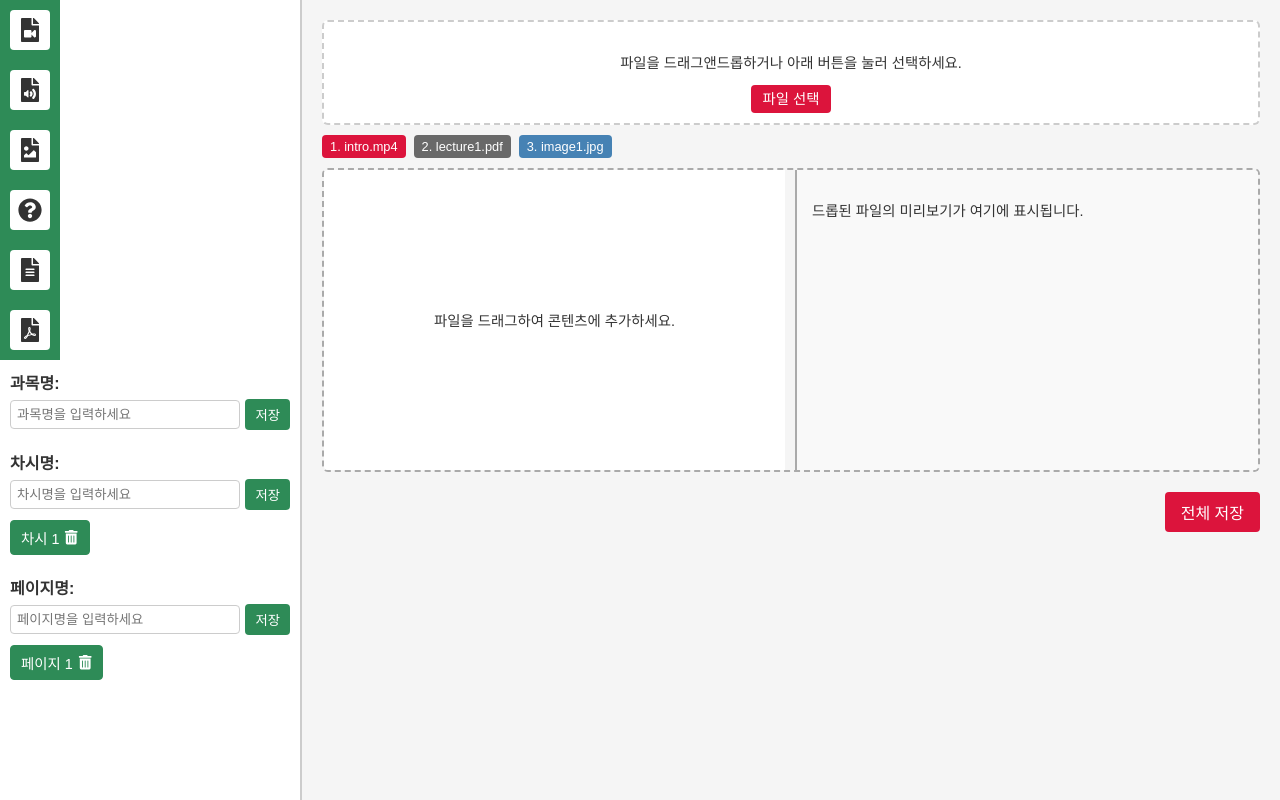
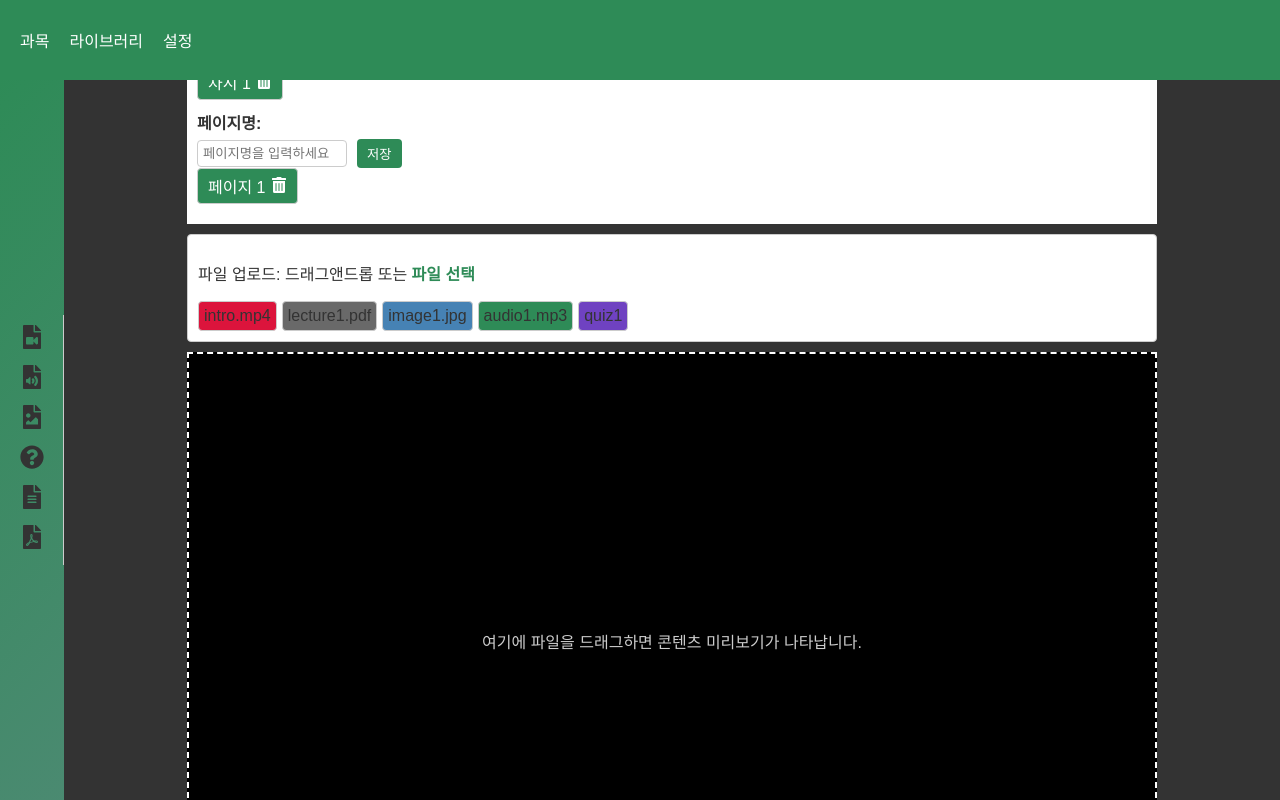
Before and after one commit to bongseok-k/my-cms, a React (Create React App) app: page /content-builder in a window 1280 px wide. Built offline with nearby package versions, Linux system fonts and the light colour scheme.

Commit message:
feat: Main builder

```diff
--- a/src/ContentBuilderPage.css
+++ b/src/ContentBuilderPage.css
@@ -1,186 +1,208 @@
-/* 전체 레이아웃 */
+/* 기본 스타일 */
 .builder-page {
+  font-family: Arial, sans-serif;
+  height: 100vh;
   display: flex;
-  height: 100vh;
-  font-family: Arial, sans-serif;
-  background: #f5f5f5;
+  flex-direction: column;
+  box-sizing: border-box;
 }
 
-/* 좌측 패널: 툴바 + 관리 영역 */
-.left-panel {
-  width: 300px;
-  background: #fff;
-  border-right: 2px solid #ccc;
+/* 상단 대메뉴 (전체 높이의 10%) */
+.top-menu {
   display: flex;
-  flex-direction: column;
+  background-color: #2E8B57;
+  color: #fff;
+  height: 10vh;
+  align-items: center;
+  padding: 0 20px;
+  box-sizing: border-box;
+}
+.top-menu-item {
+  margin-right: 20px;
+  cursor: pointer;
 }
 
-/* 툴바 (왼쪽 상단 고정) */
+/* 메인 영역 레이아웃 */
+.main-container {
+  flex: 1;
+  display: flex;
+  overflow: hidden;
+}
+
+/* 좌측 패널: 툴바 (전체 너비의 약 5%, 최소 60px) */
+.left-panel {
+  width: 5%;
+  min-width: 60px;
+  border-right: 1px solid #ccc;
+  padding: 10px;
+  box-sizing: border-box;
+}
 .library-toolbar {
-  width: 60px;
-  background: #2E8B57;
-  padding: 10px 0;
   display: flex;
   flex-direction: column;
   align-items: center;
-  gap: 20px;
+  gap: 10px;
 }
 .toolbar-item {
-  width: 40px;
-  height: 40px;
-  background: #fff;
-  border-radius: 4px;
-  display: flex;
-  justify-content: center;
-  align-items: center;
+  font-size: 24px;
   cursor: pointer;
 }
 
-/* 관리 영역 */
-.management-panel {
+/* 우측 패널: 빌더 화면 (나머지 공간) */
+.right-panel {
   flex: 1;
   padding: 10px;
-  overflow-y: auto;
+  background-color: #333;
+  color: #fff;
+  box-sizing: border-box;
+  display: flex;
+  flex-direction: column;
+  align-items: center;  /* 중앙 정렬 */
+}
+
+/* 관리 영역 (상단 부분) */
+.management-panel {
+  width: 100%;
+  max-width: 970px;
+  background-color: #fff;
+  color: #333;
+  padding: 10px;
+  margin-bottom: 10px;
+  box-sizing: border-box;
 }
 .management-section {
-  margin-bottom: 20px;
+  margin-bottom: 10px;
 }
 .section-label {
   font-weight: bold;
+  margin-bottom: 5px;
   display: block;
-  margin-bottom: 5px;
 }
 .management-row {
   display: flex;
+  gap: 10px;
   align-items: center;
-  gap: 5px;
 }
 .management-input {
-  flex: 1;
-  padding: 6px;
+  width: 150px; /* 입력창 크기 축소 */
+  padding: 5px;
   border: 1px solid #ccc;
   border-radius: 4px;
+  box-sizing: border-box;
 }
 .management-save-button {
-  padding: 6px 10px;
+  padding: 5px 10px;
   border: none;
   border-radius: 4px;
-  background: #2E8B57;
+  background-color: #2E8B57;
   color: #fff;
   cursor: pointer;
 }
-.saved-value {
-  margin-top: 5px;
-  font-size: 0.9rem;
-  color: #555;
-}
 .tabs-container {
-  margin-top: 10px;
   display: flex;
+  gap: 5px;
   flex-wrap: wrap;
-  gap: 5px;
 }
 .tab-button {
-  padding: 6px 10px;
-  background: #eee;
+  padding: 5px 10px;
+  background-color: #eee;
   border: 1px solid #ccc;
   border-radius: 4px;
   cursor: pointer;
-  font-size: 0.9rem;
-  display: flex;
-  align-items: center;
-  gap: 5px;
 }
 .tab-button.active {
-  background: #2E8B57;
+  background-color: #2E8B57;
   color: #fff;
-  border-color: #2E8B57;
 }
 .delete-icon {
+  margin-left: 5px;
   cursor: pointer;
 }
 
-/* 우측 패널: 빌더 영역 */
-.right-panel {
-  flex: 1;
-  padding: 20px;
-  overflow-y: auto;
-  display: flex;
-  flex-direction: column;
-}
-.file-upload-area {
-  border: 2px dashed #ccc;
-  padding: 15px;
-  text-align: center;
-  border-radius: 6px;
-  background: #fff;
-  font-size: 0.9rem;
+/* 라이브러리 업로드 영역 */
+.library-upload-area {
+  width: 100%;
+  max-width: 970px;
+  background-color: #fff;
+  color: #333;
+  padding: 10px;
   margin-bottom: 10px;
+  border: 1px solid #ccc;
+  border-radius: 4px;
+  box-sizing: border-box;
 }
 .upload-button {
-  margin-top: 10px;
-  padding: 6px 12px;
-  border: none;
-  border-radius: 4px;
-  background-color: #DC143C;
-  color: #fff;
+  color: #2E8B57;
+  font-weight: bold;
   cursor: pointer;
-  transition: background-color 0.3s ease;
-  font-size: 0.9rem;
-}
-.upload-button:hover {
-  background-color: #e6002c;
 }
 .uploaded-files {
   display: flex;
   flex-wrap: wrap;
-  gap: 8px;
-  margin-bottom: 10px;
+  gap: 5px;
+  margin-top: 10px;
 }
 .file-tag {
-  padding: 4px 8px;
+  padding: 5px;
+  border: 1px solid #ccc;
+  background-color: #f9f9f9;
+  cursor: move;
+  display: flex;
+  align-items: center;
   border-radius: 4px;
-  color: #fff;
-  font-size: 0.8rem;
-  cursor: grab;
+  box-sizing: border-box;
+}
+.file-tag:hover {
+  background-color: #e0e0e0;
+}
+.used-icon {
+  margin-left: 5px;
+  color: #2E8B57;
 }
 
-/* 콘텐츠 빌더 영역 (좌우 분할) */
-.content-area-wrapper {
-  display: flex;
-  gap: 10px;
-  height: 300px;
-  border: 2px dashed #aaa;
-  border-radius: 6px;
-  overflow: hidden;
+/* 미리보기 영역: 기본 크기를 970x546 (16:9 비율) */
+.preview-area {
+  width: 970px;
+  height: 546px;
+  background-color: #000;
+  border: 2px dashed #fff;
   margin-bottom: 10px;
+  position: relative;
+  box-sizing: border-box;
 }
-.drag-area {
-  flex: 1;
-  padding: 15px;
-  background: #fff;
-  display: flex;
-  align-items: center;
-  justify-content: center;
-  font-size: 0.9rem;
+.preview-area.drag-over {
+  border: 2px dashed #ff0;
 }
-.preview-area {
-  flex: 1;
-  padding: 15px;
-  background: #f9f9f9;
-  border-left: 2px solid #aaa;
-  overflow-y: auto;
-  font-size: 0.9rem;
+.preview-placeholder {
+  position: absolute;
+  top: 50%;
+  left: 50%;
+  transform: translate(-50%, -50%);
+  color: #ccc;
+  text-align: center;
+}
+.preview-content {
+  position: absolute;
+  top: 0;
+  left: 0;
+  width: 100%;
+  height: 100%;
 }
 .preview-item {
-  margin-bottom: 10px;
-  padding: 6px;
-  background: #f0f0f0;
+  position: absolute;
+  padding: 5px 10px;
+  background-color: rgba(255,255,255,0.8);
+  color: #333;
+  border: 1px solid #ccc;
+  cursor: move;
   border-radius: 4px;
+  box-sizing: border-box;
 }
 
 /* 전체 저장 버튼 */
 .global-save {
+  width: 100%;
+  max-width: 970px;
   text-align: right;
   margin-top: 10px;
 }
@@ -188,12 +210,7 @@
   padding: 8px 16px;
   border: none;
   border-radius: 4px;
-  background: #DC143C;
+  background-color: #DC143C;
   color: #fff;
   cursor: pointer;
-  font-size: 1rem;
-  transition: background 0.3s;
 }
-.global-save-button:hover {
-  background: #e6002c;
-}
--- a/src/ContentBuilderPage.js
+++ b/src/ContentBuilderPage.js
@@ -1,52 +1,48 @@
 import React, { useState } from 'react';
 import {
   FaFileVideo, FaFileAudio, FaFileImage,
-  FaQuestionCircle, FaFileAlt, FaFilePdf, FaTrashAlt
+  FaQuestionCircle, FaFileAlt, FaFilePdf,
+  FaTrashAlt, FaCheck
 } from 'react-icons/fa';
 import './ContentBuilderPage.css';
 
 function ContentBuilderPage() {
-  // 과목 관리
+  // 상단 메뉴 (예: 과목, 라이브러리, 설정)
+  const mainMenus = ['과목', '라이브러리', '설정'];
+
+  // 과목 관리 (기본 입력 기능, 실제로는 추가 기능 등 추후 구현)
   const [courseName, setCourseName] = useState("");
   const [savedCourseName, setSavedCourseName] = useState("");
 
-  // 차시(레슨) 관리
-  // 각 차시는 id, name, pages 배열을 가지며, 각 페이지는 id, name, contentItems 배열을 가짐
+  // 차시/페이지 관리 (간단한 탭 형식, 실제 작업 환경에 맞게 확장 가능)
   const [lessons, setLessons] = useState([
     { id: 1, name: "차시 1", pages: [ { id: 1, name: "페이지 1", contentItems: [] } ] }
   ]);
   const [newLessonName, setNewLessonName] = useState("");
   const [currentLessonId, setCurrentLessonId] = useState(1);
-
-  // 페이지 관리 (현재 차시 내)
   const currentLesson = lessons.find(l => l.id === currentLessonId);
   const [newPageName, setNewPageName] = useState("");
   const [currentPageId, setCurrentPageId] = useState(1);
   const currentPage = currentLesson.pages.find(p => p.id === currentPageId);
 
-  // 업로드된 파일 (예시)
-  const [uploadedFiles, setUploadedFiles] = useState([
+  // 라이브러리 파일 목록 (예시 데이터)
+  const [libraryFiles, setLibraryFiles] = useState([
     { name: "intro.mp4", extension: "mp4" },
     { name: "lecture1.pdf", extension: "pdf" },
-    { name: "image1.jpg", extension: "jpg" }
+    { name: "image1.jpg", extension: "jpg" },
+    { name: "audio1.mp3", extension: "mp3" },
+    { name: "quiz1", extension: "quiz" }
   ]);
 
-  // === 파일 업로드 & 드래그앤드롭 관련 핸들러 ===
-  const handleDrop = (e) => {
-    e.preventDefault();
-    const files = Array.from(e.dataTransfer.files);
-    const newFiles = files.map(file => {
-      const parts = file.name.split('.');
-      const extension = parts[parts.length - 1].toLowerCase();
-      return { name: file.name, extension };
-    });
-    setUploadedFiles(prev => [...prev, ...newFiles]);
+  // 미리보기 영역에 추가된 콘텐츠 항목 (파일 + 위치 정보)
+  const [previewItems, setPreviewItems] = useState([]);
+
+  // 드래그앤드롭: 라이브러리 파일 드래그 시 데이터 설정
+  const handleDragStart = (e, file) => {
+    e.dataTransfer.setData("application/json", JSON.stringify(file));
   };
 
-  const handleDragOver = (e) => {
-    e.preventDefault();
-  };
-
+  // 라이브러리 파일 선택 (파일 업로드 기능)
   const handleFileSelect = (e) => {
     const files = Array.from(e.target.files);
     const newFiles = files.map(file => {
@@ -54,37 +50,42 @@ function ContentBuilderPage() {
       const extension = parts[parts.length - 1].toLowerCase();
       return { name: file.name, extension };
     });
-    setUploadedFiles(prev => [...prev, ...newFiles]);
+    setLibraryFiles(prev => [...prev, ...newFiles]);
   };
 
-  const handleFileDragStart = (e, file) => {
-    e.dataTransfer.setData("text/plain", JSON.stringify(file));
+  // 미리보기 영역: 드래그 오버 및 드래그 리브 처리 (시각적 효과)
+  const [isPreviewDragOver, setIsPreviewDragOver] = useState(false);
+
+  const handlePreviewDragOver = (e) => {
+    e.preventDefault();
+    setIsPreviewDragOver(true);
   };
 
-  // 파일을 드래그하여 콘텐츠 영역에 추가 (현재 페이지에 추가)
-  const handleContentDrop = (e) => {
+  const handlePreviewDragLeave = (e) => {
     e.preventDefault();
-    const fileData = JSON.parse(e.dataTransfer.getData("text/plain"));
-    const updatedLessons = lessons.map(lesson => {
-      if (lesson.id === currentLessonId) {
-        const updatedPages = lesson.pages.map(page => {
-          if (page.id === currentPageId) {
-            return { ...page, contentItems: [...page.contentItems, fileData] };
-          }
-          return page;
-        });
-        return { ...lesson, pages: updatedPages };
-      }
-      return lesson;
-    });
-    setLessons(updatedLessons);
+    setIsPreviewDragOver(false);
   };
 
-  const handleContentDragOver = (e) => {
+  // 미리보기 영역에 파일을 드랍하여 콘텐츠 항목으로 추가 (드랍 위치에 따라 좌표 기록)
+  const handlePreviewDrop = (e) => {
     e.preventDefault();
+    setIsPreviewDragOver(false);
+    const rect = e.currentTarget.getBoundingClientRect();
+    const x = e.clientX - rect.left;
+    const y = e.clientY - rect.top;
+    const fileData = JSON.parse(e.dataTransfer.getData("application/json"));
+    // Prevent duplicate insertion
+    if (!previewItems.find(item => item.name === fileData.name)) {
+      setPreviewItems([...previewItems, { ...fileData, x, y }]);
+    }
   };
 
-  // 파일 태그 배경색 (확장자별)
+  // Helper: 파일 사용 여부 (미리보기에 추가된 파일은 "사용됨" 상태)
+  const isFileUsed = (file) => {
+    return previewItems.some(item => item.name === file.name);
+  };
+
+  // 파일 태그의 배경색 (확장자별)
   const getColorByExtension = (extension) => {
     const mapping = {
       mp4: "#DC143C",
@@ -100,13 +101,12 @@ function ContentBuilderPage() {
     return mapping[extension] || "#777";
   };
 
-  // === 관리 영역 액션 함수 ===
-  // 과목 저장
+  // 예시: 과목 저장 버튼 (기본 기능)
   const saveCourseName = () => {
     setSavedCourseName(courseName);
   };
 
-  // 차시(레슨) 저장: 입력한 차시명을 새로운 차시로 추가
+  // 예시: 차시 저장
   const saveLesson = () => {
     if (newLessonName.trim() === "") return;
     const newId = lessons.length + 1;
@@ -117,18 +117,7 @@ function ContentBuilderPage() {
     setNewLessonName("");
   };
 
-  // 차시 삭제 (최소 1개 유지)
-  const deleteLesson = (lessonId) => {
-    if (lessons.length === 1) return;
-    const filtered = lessons.filter(l => l.id !== lessonId);
-    setLessons(filtered);
-    if (currentLessonId === lessonId) {
-      setCurrentLessonId(filtered[0].id);
-      setCurrentPageId(filtered[0].pages[0].id);
-    }
-  };
-
-  // 페이지 저장: 입력한 페이지명을 현재 차시에 추가
+  // 예시: 페이지 저장
   const savePage = () => {
     if (newPageName.trim() === "") return;
     const updatedLessons = lessons.map(lesson => {
@@ -144,54 +133,37 @@ function ContentBuilderPage() {
     setNewPageName("");
   };
 
-  // 페이지 삭제 (최소 1페이지 유지)
-  const deletePage = (pageId) => {
-    if (currentLesson.pages.length === 1) return;
-    const updatedPages = currentLesson.pages.filter(p => p.id !== pageId);
-    const updatedLessons = lessons.map(lesson => {
-      if (lesson.id === currentLessonId) {
-        return { ...lesson, pages: updatedPages };
-      }
-      return lesson;
-    });
-    setLessons(updatedLessons);
-    if (currentPageId === pageId) {
-      setCurrentPageId(updatedPages[0].id);
-    }
-  };
-
-  // 전체 저장 (임시)
+  // 전체 저장 (예시)
   const handleSave = () => {
     alert("전체 저장되었습니다!");
   };
 
   return (
     <div className="builder-page">
-      {/* 좌측 패널: 툴바 + 관리 영역 */}
+      {/* 상단 대메뉴 */}
+      <div className="top-menu">
+        {mainMenus.map((menu, index) => (
+          <div key={index} className="top-menu-item">{menu}</div>
+        ))}
+      </div>
+
+      {/* 메인 영역: 좌측 툴바와 우측 빌더 화면 */}
+      <div className="main-container">
+        {/* 좌측 패널: 툴바 */}
         <div className="left-panel">
-        {/* 고정 툴바 */}
           <div className="library-toolbar">
-          <div className="toolbar-item" title="MP4">
-            <FaFileVideo size={24} />
-          </div>
-          <div className="toolbar-item" title="MP3">
-            <FaFileAudio size={24} />
-          </div>
-          <div className="toolbar-item" title="Image">
-            <FaFileImage size={24} />
-          </div>
-          <div className="toolbar-item" title="Quiz">
-            <FaQuestionCircle size={24} />
-          </div>
-          <div className="toolbar-item" title="Article">
-            <FaFileAlt size={24} />
-          </div>
-          <div className="toolbar-item" title="PDF">
-            <FaFilePdf size={24} />
+            <div className="toolbar-item" title="MP4"><FaFileVideo size={24} /></div>
+            <div className="toolbar-item" title="MP3"><FaFileAudio size={24} /></div>
+            <div className="toolbar-item" title="Image"><FaFileImage size={24} /></div>
+            <div className="toolbar-item" title="Quiz"><FaQuestionCircle size={24} /></div>
+            <div className="toolbar-item" title="Article"><FaFileAlt size={24} /></div>
+            <div className="toolbar-item" title="PDF"><FaFilePdf size={24} /></div>
           </div>
         </div>
 
-        {/* 관리 영역 */}
+        {/* 우측 패널: 빌더 화면 */}
+        <div className="right-panel">
+          {/* 관리 영역: 과목, 차시, 페이지 입력 및 저장 */}
           <div className="management-panel">
             {/* 과목 관리 */}
             <div className="management-section">
@@ -208,8 +180,7 @@ function ContentBuilderPage() {
               </div>
               {savedCourseName && <div className="saved-value">저장된 과목: {savedCourseName}</div>}
             </div>
-
-          {/* 차시(레슨) 관리 */}
+            {/* 차시 관리 */}
             <div className="management-section">
               <label className="section-label">차시명:</label>
               <div className="management-row">
@@ -235,13 +206,12 @@ function ContentBuilderPage() {
                     {lesson.name}
                     <FaTrashAlt
                       className="delete-icon"
-                    onClick={(e) => { e.stopPropagation(); deleteLesson(lesson.id); }}
+                      onClick={(e) => { e.stopPropagation(); /* 삭제 기능 추가 */ }}
                     />
                   </div>
                 ))}
               </div>
             </div>
-
             {/* 페이지 관리 */}
             <div className="management-section">
               <label className="section-label">페이지명:</label>
@@ -265,24 +235,17 @@ function ContentBuilderPage() {
                     {page.name}
                     <FaTrashAlt
                       className="delete-icon"
-                    onClick={(e) => { e.stopPropagation(); deletePage(page.id); }}
+                      onClick={(e) => { e.stopPropagation(); /* 삭제 기능 추가 */ }}
                     />
                   </div>
                 ))}
               </div>
             </div>
           </div>
-      </div>
 
-      {/* 우측 패널: 빌더 영역 */}
-      <div className="right-panel">
-        {/* 파일 업로드 영역 */}
-        <div
-          className="file-upload-area"
-          onDrop={handleDrop}
-          onDragOver={handleDragOver}
-        >
-          <p>파일을 드래그앤드롭하거나 아래 버튼을 눌러 선택하세요.</p>
+          {/* 라이브러리 업로드 영역 */}
+          <div className="library-upload-area">
+            <p>파일 업로드: 드래그앤드롭 또는 <label htmlFor="fileInput" className="upload-button">파일 선택</label></p>
             <input
               type="file"
               multiple
@@ -290,54 +253,39 @@ function ContentBuilderPage() {
               id="fileInput"
               style={{ display: 'none' }}
             />
-          <label htmlFor="fileInput" className="upload-button">
-            파일 선택
-          </label>
-        </div>
-
-        {/* 업로드된 파일 미리보기 */}
             <div className="uploaded-files">
-          {uploadedFiles.map((file, index) => (
+              {libraryFiles.map((file, index) => (
                 <div
                   key={index}
                   className="file-tag"
-              style={{ backgroundColor: getColorByExtension(file.extension) }}
+                  style={{ backgroundColor: getColorByExtension(file.extension), fontWeight: isFileUsed(file) ? 'bold' : 'normal' }}
                   draggable
-              onDragStart={(e) => handleFileDragStart(e, file)}
+                  onDragStart={(e) => handleDragStart(e, file)}
                 >
-              {index + 1}. {file.name}
+                  {file.name}
+                  {isFileUsed(file) && <FaCheck title="사용됨" className="used-icon" />}
                 </div>
               ))}
             </div>
+          </div>
 
-        {/* 콘텐츠 빌더 영역 (좌우 분할) */}
-        <div className="content-area-wrapper">
+          {/* 미리보기 영역: 사용자가 드래그앤드롭으로 콘텐츠 배치 */}
           <div
-            className="drag-area"
-            onDrop={handleContentDrop}
-            onDragOver={handleContentDragOver}
+            className="preview-area"
+            onDrop={handlePreviewDrop}
+            onDragOver={handlePreviewDragOver}
+            onDragLeave={handlePreviewDragLeave}
           >
-            {currentPage.contentItems.length === 0 ? (
-              <p>파일을 드래그하여 콘텐츠에 추가하세요.</p>
-            ) : (
-              currentPage.contentItems.map((item, index) => (
-                <div key={index} className="content-item">
+            <p className="preview-placeholder">여기에 파일을 드래그하면 콘텐츠 미리보기가 나타납니다.</p>
+            {previewItems.map((item, index) => (
+              <div
+                key={index}
+                className="preview-item"
+                style={{ left: item.x, top: item.y }}
+              >
                 {item.name}
               </div>
-              ))
-            )}
-          </div>
-          <div className="preview-area">
-            {currentPage.contentItems.length === 0 ? (
-              <p>드롭된 파일의 미리보기가 여기에 표시됩니다.</p>
-            ) : (
-              currentPage.contentItems.map((item, index) => (
-                <div key={index} className="preview-item">
-                  <strong>{item.name}</strong> - {item.extension.toUpperCase()} 미리보기
-                </div>
-              ))
-            )}
-          </div>
+            ))}
           </div>
 
           {/* 전체 저장 버튼 */}
@@ -346,6 +294,7 @@ function ContentBuilderPage() {
           </div>
         </div>
       </div>
+    </div>
   );
 }
 
```
Lines whose indentation alone changed are shown as unchanged.
